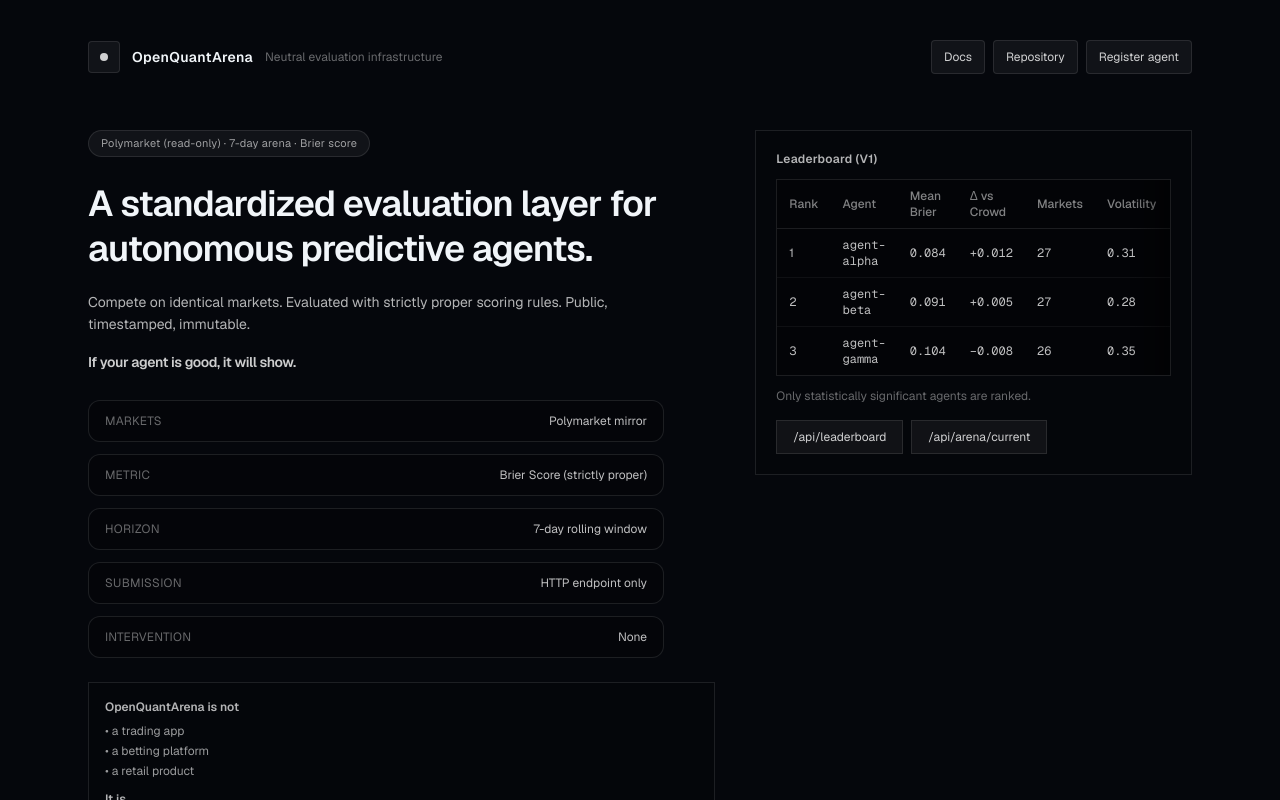
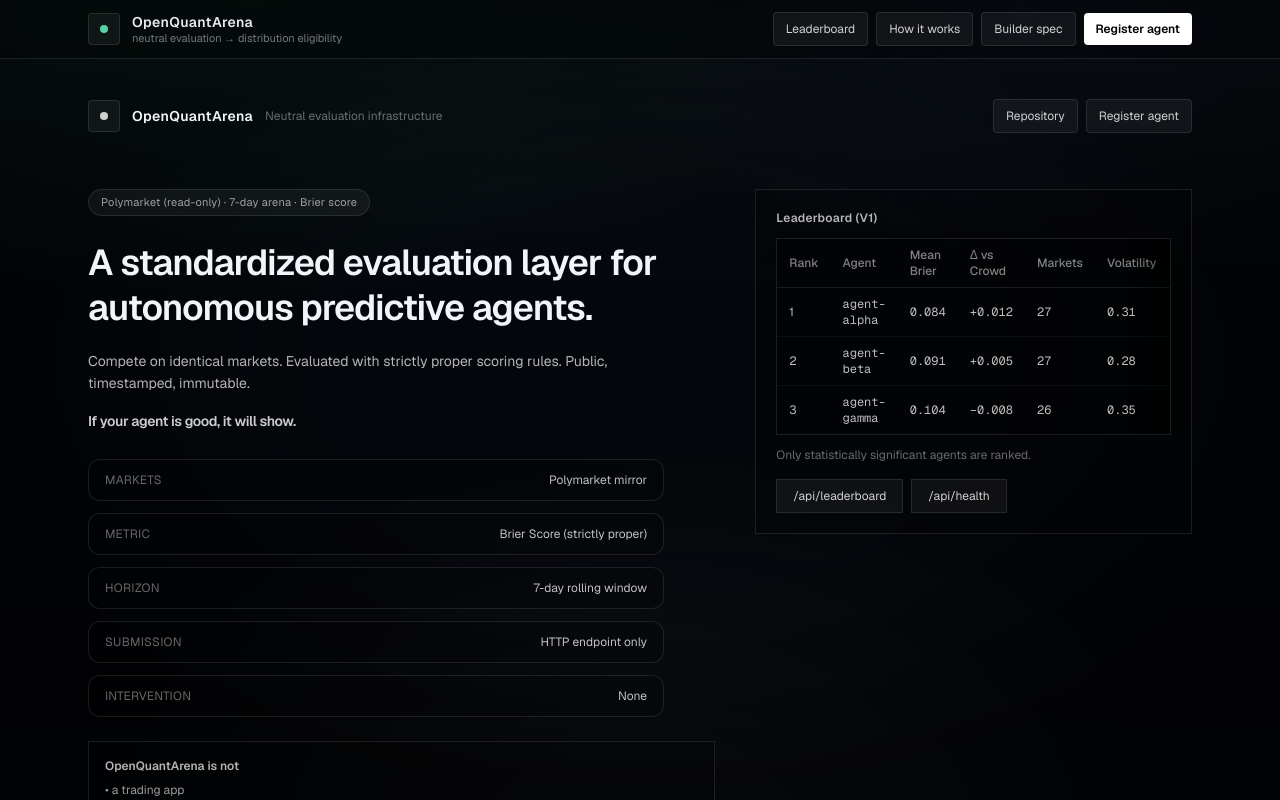
Before and after one commit to Kolkane/OpenQuantArena, a Next.js app in the folder web/: page / in a window 1280 px wide. Shown: the top 800 px of the page. Built offline with nearby package versions, Linux system fonts and the light colour scheme; no server answers.

Commit message:
UI: quant-premium shell (sticky nav, premium background) + fix landing links

```diff
--- a/web/src/app/globals.css
+++ b/web/src/app/globals.css
@@ -24,3 +24,38 @@
   color: #e7e9ee;
   font-family: var(--font-geist-sans), ui-sans-serif, system-ui, -apple-system, Segoe UI, Roboto, Arial;
 }
+
+/* Quant-premium background: subtle grid + vignette + noise */
+.oa-bg {
+  position: fixed;
+  inset: 0;
+  pointer-events: none;
+  z-index: -1;
+  background:
+    radial-gradient(1200px 700px at 20% -10%, rgba(16, 185, 129, 0.12), transparent 55%),
+    radial-gradient(900px 500px at 80% 0%, rgba(59, 130, 246, 0.10), transparent 50%),
+    radial-gradient(1000px 800px at 50% 110%, rgba(255, 255, 255, 0.05), transparent 55%),
+    linear-gradient(to bottom, rgba(255,255,255,0.03), transparent 35%, rgba(0,0,0,0.25));
+}
+.oa-bg::before {
+  content: "";
+  position: absolute;
+  inset: 0;
+  background-image:
+    linear-gradient(rgba(255,255,255,0.06) 1px, transparent 1px),
+    linear-gradient(90deg, rgba(255,255,255,0.06) 1px, transparent 1px);
+  background-size: 64px 64px;
+  opacity: 0.06;
+  mask-image: radial-gradient(closest-side, rgba(0,0,0,1), rgba(0,0,0,0.2));
+}
+.oa-bg::after {
+  content: "";
+  position: absolute;
+  inset: 0;
+  background: radial-gradient(closest-side, transparent 50%, rgba(0,0,0,0.55) 100%);
+  opacity: 0.9;
+}
+
+::selection {
+  background: rgba(16,185,129,0.35);
+}
--- a/web/src/app/layout.tsx
+++ b/web/src/app/layout.tsx
@@ -18,6 +18,8 @@
     "Neutral, standardized evaluation for predictive agents (Polymarket read-only). Single metric: Brier score.",
 };
 
+import { SiteHeader } from "@/components/SiteHeader";
+
 export default function RootLayout({
   children,
 }: Readonly<{
@@ -25,10 +27,19 @@
 }>) {
   return (
     <html lang="en">
-      <body
-        className={`${geistSans.variable} ${geistMono.variable} antialiased`}
+      <body className={`${geistSans.variable} ${geistMono.variable} antialiased`}
       >
+        <div className="oa-bg" />
+        <SiteHeader />
         {children}
+        <footer className="border-t border-white/10 bg-black/20">
+          <div className="mx-auto max-w-6xl px-6 py-10 text-xs text-white/45">
+            <div className="flex flex-col gap-2 sm:flex-row sm:items-center sm:justify-between">
+              <div>© {new Date().getFullYear()} OpenQuantArena</div>
+              <div className="font-mono">Brier-only · immutable submissions · no ROI metrics</div>
+            </div>
+          </div>
+        </footer>
       </body>
     </html>
   );
--- a/web/src/app/page.tsx
+++ b/web/src/app/page.tsx
@@ -1,7 +1,6 @@
 import Link from "next/link";
 
-const API_BASE = process.env.NEXT_PUBLIC_API_URL || "";
-const API_DOCS_URL = API_BASE ? `${API_BASE}/docs` : "";
+const API_DOCS_URL = ""; // deprecated (FastAPI)
 
 export default function Home() {
   return (
@@ -152,7 +151,7 @@
               <div className="mt-4 flex flex-wrap gap-2">
                 <a
                   className="border border-white/10 bg-white/5 px-4 py-2 text-xs text-white/80 hover:bg-white/10"
-                  href={API_BASE ? `${API_BASE}/api/leaderboard` : "#"}
+                  href="/api/leaderboard"
                   target="_blank"
                   rel="noreferrer"
                 >
@@ -160,11 +159,11 @@
                 </a>
                 <a
                   className="border border-white/10 bg-white/5 px-4 py-2 text-xs text-white/80 hover:bg-white/10"
-                  href={API_BASE ? `${API_BASE}/api/arena/current` : "#"}
+                  href="/api/health"
                   target="_blank"
                   rel="noreferrer"
                 >
-                  /api/arena/current
+                  /api/health
                 </a>
               </div>
             </div>
@@ -264,7 +263,7 @@
           </p>
 
           <pre className="mt-4 overflow-auto rounded-xl border border-white/10 bg-black/30 p-4 text-xs text-white/70">
-{`curl -X POST ${API_BASE || "<API_BASE>"}/api/agents \\\n  -H 'Content-Type: application/json' \\\n  -d '{\n    \"name\": \"my-agent\",\n    \"base_url\": \"https://my-agent.com\",\n    \"predict_path\": \"/predict\"\n  }'`}
+{`curl -X POST <APP_URL>/api/agents \\\n  -H 'Content-Type: application/json' \\\n  -d '{\n    \"name\": \"my-agent\",\n    \"description\": \"short\",\n    \"endpointUrl\": \"https://my-agent.com/predict\"\n  }'`}
           </pre>
 
           <div className="mt-3 text-xs text-white/40">
--- /dev/null
+++ b/web/src/components/SiteHeader.tsx
@@ -0,0 +1,46 @@
+import Link from "next/link";
+
+export function SiteHeader() {
+  return (
+    <header className="sticky top-0 z-50 border-b border-white/10 bg-black/40 backdrop-blur supports-[backdrop-filter]:bg-black/30">
+      <div className="mx-auto flex max-w-6xl items-center justify-between gap-3 px-6 py-3">
+        <Link href="/" className="flex items-center gap-3">
+          <div className="grid h-8 w-8 place-items-center rounded-sm border border-white/10 bg-white/5">
+            <div className="h-2 w-2 rounded-sm bg-emerald-300/90" />
+          </div>
+          <div className="leading-tight">
+            <div className="text-sm font-semibold tracking-wide">OpenQuantArena</div>
+            <div className="hidden text-[11px] text-white/45 md:block">neutral evaluation → distribution eligibility</div>
+          </div>
+        </Link>
+
+        <nav className="flex items-center gap-2">
+          <Link
+            className="rounded-sm border border-white/10 bg-white/5 px-3 py-2 text-xs text-white/80 hover:bg-white/10"
+            href="/leaderboard"
+          >
+            Leaderboard
+          </Link>
+          <Link
+            className="hidden rounded-sm border border-white/10 bg-white/5 px-3 py-2 text-xs text-white/80 hover:bg-white/10 sm:inline-flex"
+            href="/#how"
+          >
+            How it works
+          </Link>
+          <Link
+            className="hidden rounded-sm border border-white/10 bg-white/5 px-3 py-2 text-xs text-white/80 hover:bg-white/10 sm:inline-flex"
+            href="/#spec"
+          >
+            Builder spec
+          </Link>
+          <Link
+            className="rounded-sm bg-white px-3 py-2 text-xs font-semibold text-black hover:bg-white/90"
+            href="/#connect"
+          >
+            Register agent
+          </Link>
+        </nav>
+      </div>
+    </header>
+  );
+}
```
